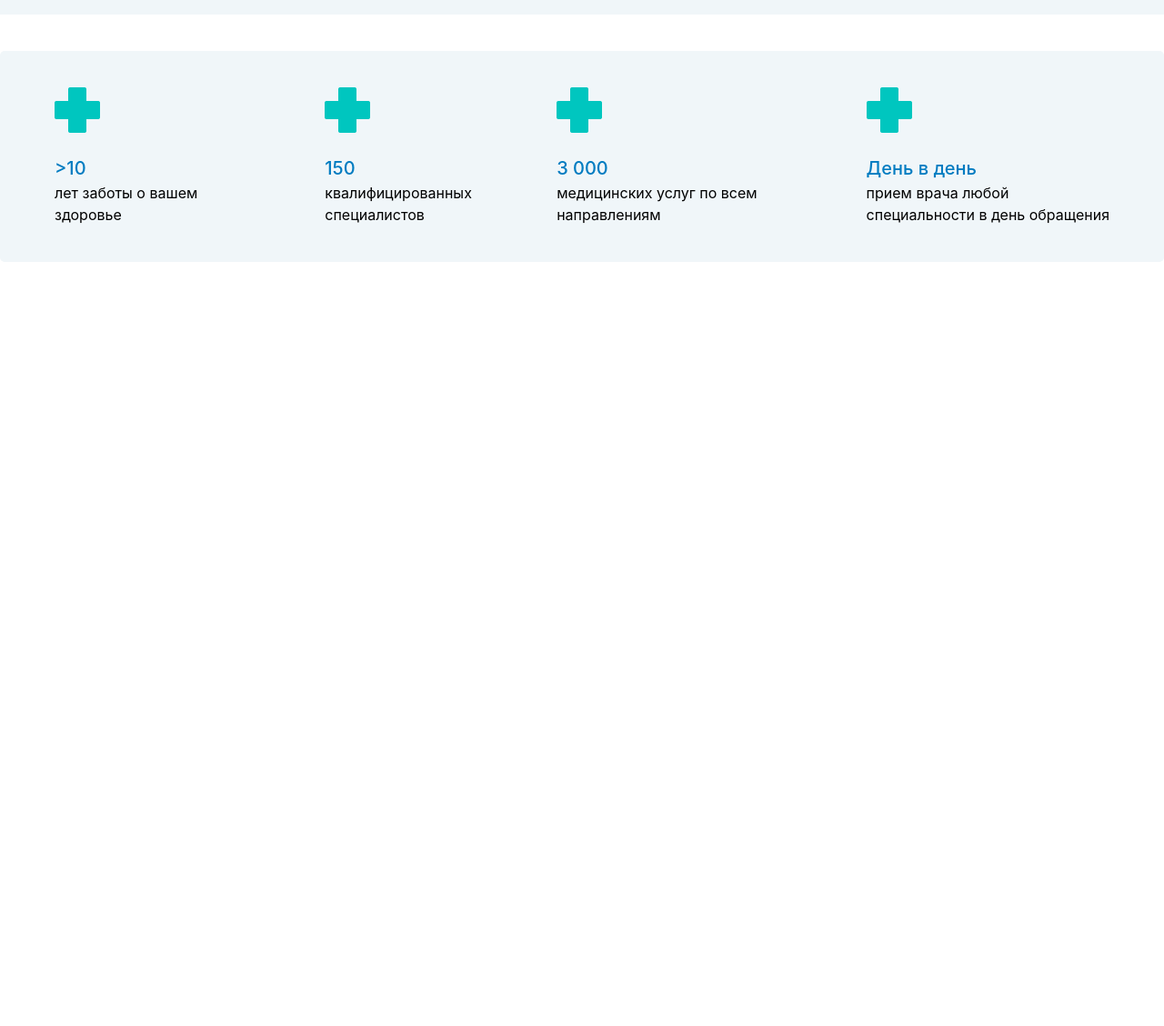
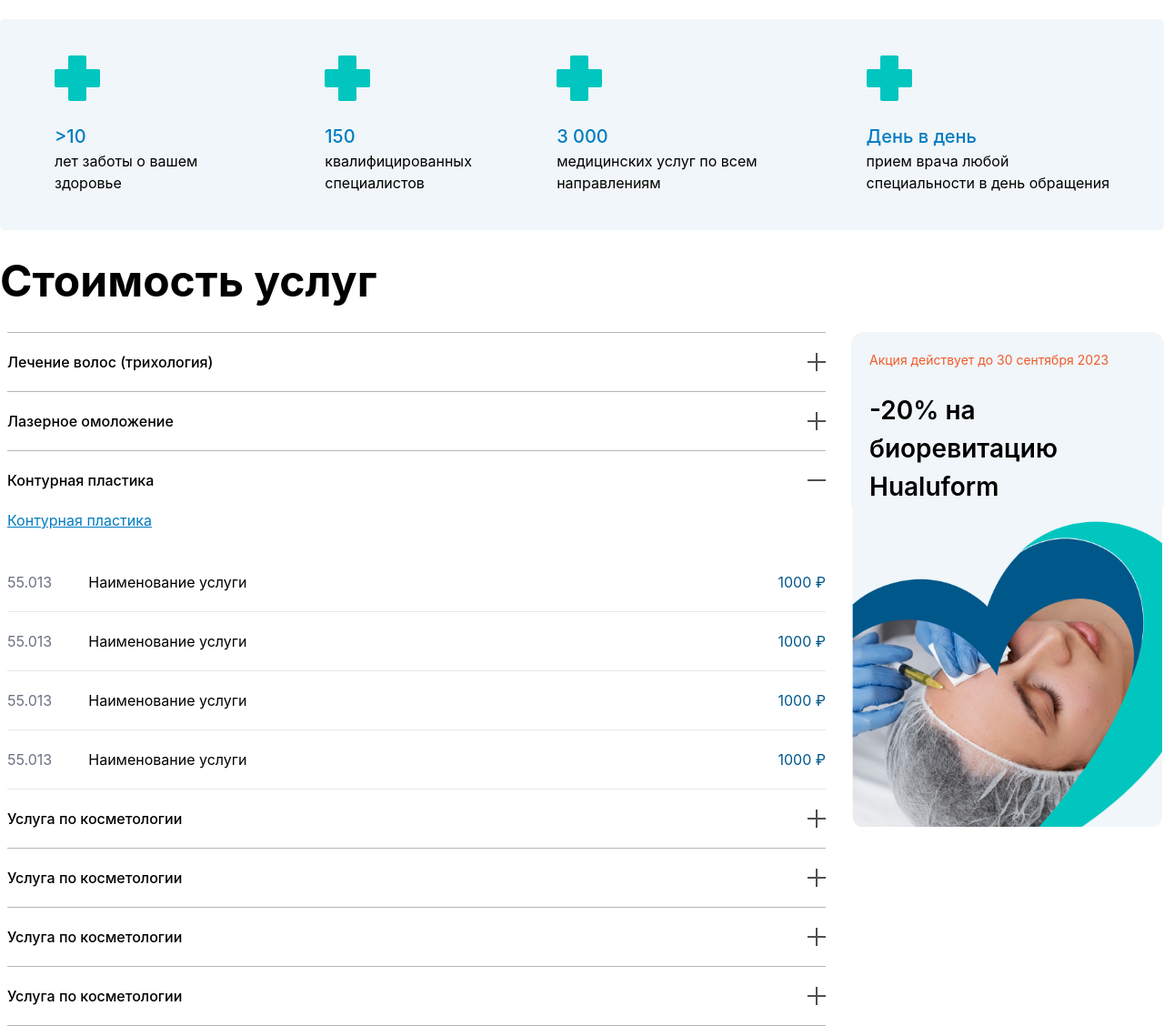
Before and after one commit to allastar09/Exam-project-repo, a website: page src/Alimuhammad.html in a window 1280 px wide. Shown: the part 709-1837 px from the top of the page at 91% size. Before the commit the page ends 997 px from the top, so only its background shows below. Drawn offline with nearby package versions, Linux system fonts and the light colour scheme; files that its build step writes are made by us from their sources.

Commit message:
I added biggest section with media

```diff
--- a/src/Alimuhammad.html
+++ b/src/Alimuhammad.html
@@ -94,7 +94,7 @@
 
         <!-- Yo -->
         <div
-            class="lg:flex max-w-[1440px] lg:h-[565px] bg-[#F0F6F9] m-auto justify-around items-center gap-[60px] lg:text-start text-center">
+            class="lg:flex max-w-[1440px] lg:h-[530px] bg-[#F0F6F9] m-auto justify-around items-center gap-[60px] lg:text-start text-center">
             <div class="lg:w-[570px] lg:h-[550px]">
                 <p class="lg:pt-0 pt-[30px] text-[16px] text-[#353535]"><span class="underline">Главная </span> / <span
                         class="underline"> Направления </span> / <span class="text-[#35353599]"> Косметология</span></p>
@@ -120,6 +120,7 @@
         </div>
     </header>
 
+    <!-- 2 -->
     <section>
         <div
             class="max-w-[1300px] lg:m-auto justify-between flex bg-[#F0F6F9] flex-col lg:flex-row p-10 mx-2 lg:mt-[40px] mt-[30px] gap-y-[10px] lg:px-15 rounded-[5px] ">
@@ -152,6 +153,101 @@
         </div>
     </section>
 
+    <!-- 3 -->
+    <section class="max-w-[1300px] m-auto mt-[20px]">
+        <p class="lg:text-[48px] text-[34px] font-bold">Стоимость услуг</p>
+        <div class="flex max-w-[1300px] m-auto mt-[20px] items-start justify-between gap-5">
+            <div class="items-start gap-10">
+                <div class="mx-2">
+                    <hr class="lg:w-[900px] w-[370px] text-[#B6B6B6]">
+
+                    <div class="flex items-center font-medium py-5 justify-between">
+                        <p>Лечение волос (трихология)</p>
+                        <img src="./img/Group 2176.png" alt="">
+                    </div>
+                    <hr class="text-[#B6B6B6]">
+                    <div class="flex items-center font-medium py-5 justify-between">
+                        <p>Лазерное омоложение</p>
+                        <img src="./img/Group 2176.png" alt="">
+                    </div>
+                    <hr class="text-[#B6B6B6]">
+                    <div class="flex items-center font-medium py-5 justify-between">
+                        <p>Контурная пластика</p>
+                        <img src="./img/Group 2176 (1).png" alt="">
+                    </div>
+                    <p class="text-[#017CC1] underline">Контурная пластика</p>
+                    <br>
+                    <div class="flex py-5 justify-between">
+                        <div class="flex gap-10">
+                            <p class="text-gray-500">55.013</p>
+                            <p>Наименование услуги</p>
+                        </div>
+                        <p class="text-[#00578A]">1000 ₽</p>
+                    </div>
+                    <hr class="text-gray-200 ">
+
+                    <div class="flex  py-5 justify-between">
+                        <div class="flex gap-10">
+                            <p class="text-gray-500">55.013</p>
+                            <p>Наименование услуги</p>
+                        </div>
+                        <p class="text-[#00578A]">1000 ₽</p>
+                    </div>
+                    <hr class="text-gray-200 ">
+                    <div class="flex  py-5 justify-between">
+                        <div class="flex gap-10">
+                            <p class="text-gray-500">55.013</p>
+                            <p>Наименование услуги</p>
+                        </div>
+                        <p class="text-[#00578A]">1000 ₽</p>
+                    </div>
+                    <hr class="text-gray-200 ">
+                    <div class="flex  py-5 justify-between">
+                        <div class="flex gap-10">
+                            <p class="text-gray-500">55.013</p>
+                            <p>Наименование услуги</p>
+                        </div>
+                        <p class="text-[#00578A]">1000 ₽</p>
+                    </div>
+                    <hr class="text-gray-200 ">
+                    <div class="flex items-center font-medium py-5 justify-between">
+                        <p>Услуга по косметологии</p>
+                        <img src="./img/Group 2176.png" alt="">
+                    </div>
+                    <hr class="text-[#B6B6B6]">
+                    <div class="flex items-center font-medium py-5 justify-between">
+                        <p>Услуга по косметологии</p>
+                        <img src="./img/Group 2176.png" alt="">
+                    </div>
+                    <hr class="text-[#B6B6B6]">
+
+                    <div class="flex items-center font-medium py-5 justify-between">
+                        <p>Услуга по косметологии</p>
+                        <img src="./img/Group 2176.png" alt="">
+                    </div>
+                    <hr class="text-[#B6B6B6]">
+
+                    <div class="flex items-center font-medium py-5 justify-between">
+                        <p>Услуга по косметологии</p>
+                        <img src="./img/Group 2176.png" alt="">
+                    </div>
+                    <hr class="text-[#B6B6B6]">
+                </div>
+                <img class="rounded-[10px] w-[300x] lg:flex hidden" src="./img-pax/13.PNG" alt="">
+            </div>
+
+            <div class="w-[420px] hidden lg:flex lg:flex-col justify-center rounded-[14px] bg-[#F0F6F9]">
+                <p class="text-[14px] text-[#F25A2A] pl-[20px] pt-[20px]">Акция действует до 30 сентября 2023</p>
+                <br>
+                <p class="text-[28px] font-[600] pl-[20px]">-20% на биоревитацию Hualuform</p>
+                <div>
+                    <img src="./img/image_2026-06-03_13-24-45.png" alt="">
+                </div>
+            </div>
+
+        </div>
+    </section>
+
 
 </body>
 
```
Also changed, not shown: src/img/Group 2176 (1).png (added), src/img/Group 2176.png (added), src/img/image_2026-06-03_13-24-45.png (added).
